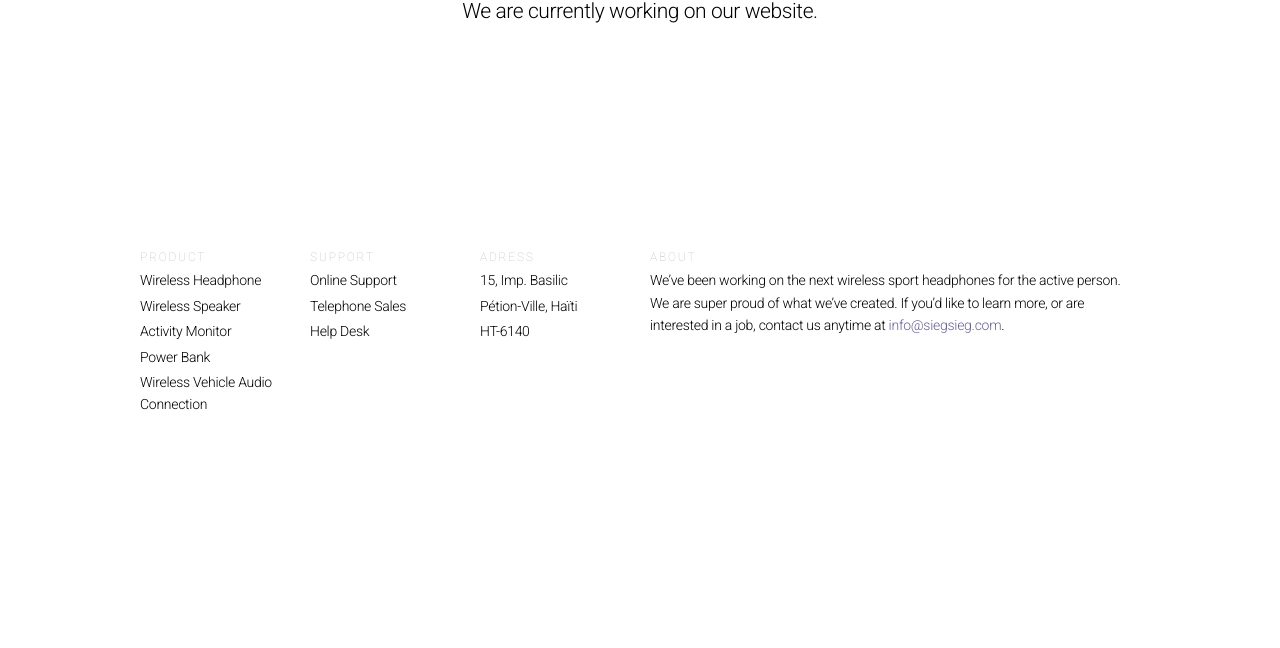
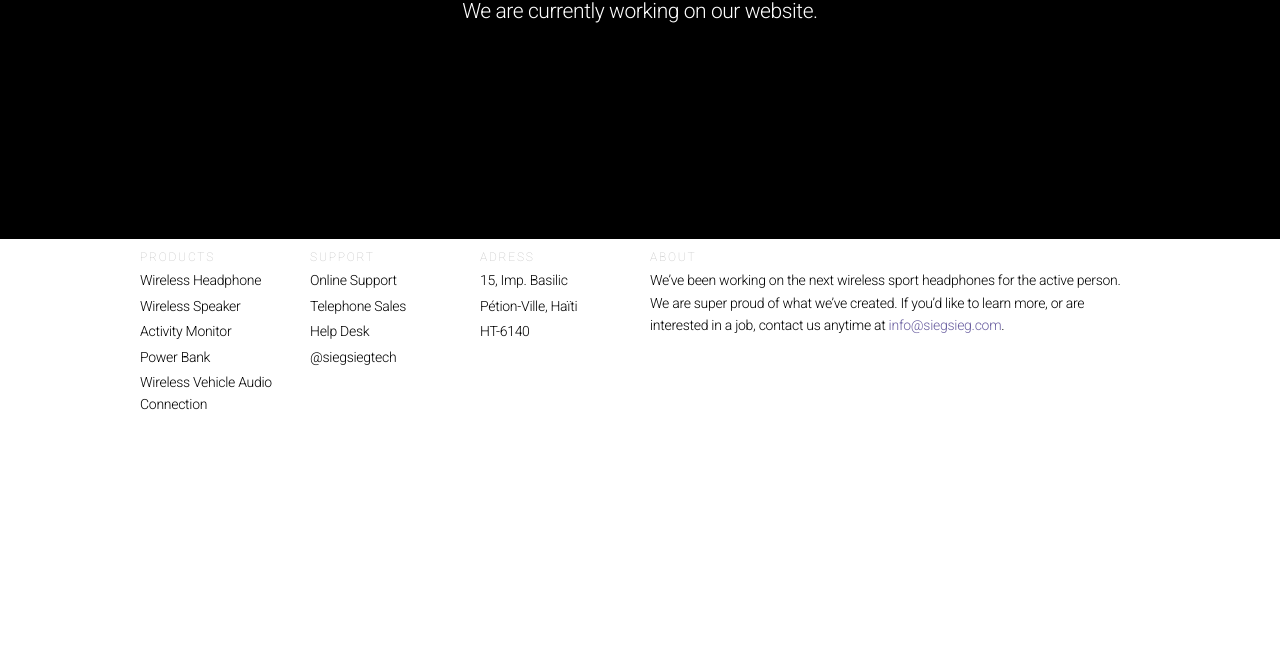
Before and after one commit to multiss/siegsieg, a website: page index.html in a window 1280 px wide. Shown: the part 152-800 px from the top of the page. Drawn offline with Linux system fonts and the light colour scheme; files that its build step writes are made by us from their sources; files whose address does not match are found by name.

Commit message:
Corrected main index v4

```diff
--- a/index.html
+++ b/index.html
@@ -38,7 +38,7 @@
 
   <body>
     <br>
-    <div class="block app-block-intro">
+    <div class="block block-inverse app-block-intro">
       <div class="container text-center">
         <h1 class="block-title m-b-sm text-uppercase app-myphone-brand">SIEGSIEG</h1>
         <p class="lead m-b-lg p-b-md">We are currently working on our website.</p>
@@ -54,7 +54,7 @@
         <div class="row">
           <div class="col-sm-2 m-b">
             <ul class="list-unstyled list-spaced">
-              <li><h6 class="text-uppercase">Product</h6></li>
+              <li><h6 class="text-uppercase">Products</h6></li>
               <li>Wireless Headphone</li>
               <li>Wireless Speaker</li>
               <li>Activity Monitor</li>
@@ -68,6 +68,7 @@
               <li>Online Support</li>
               <li>Telephone Sales</li>
               <li>Help Desk</li>
+              <li>@siegsiegtech</li>
             </ul>
           </div>
           <div class="col-sm-2 m-b">
```
